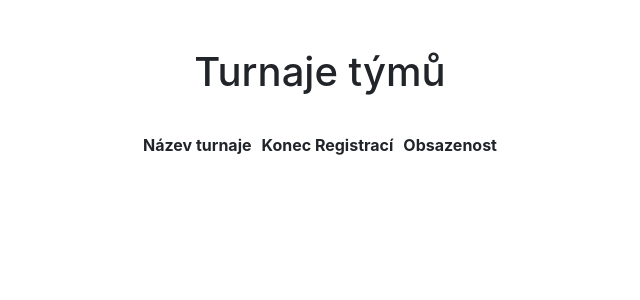
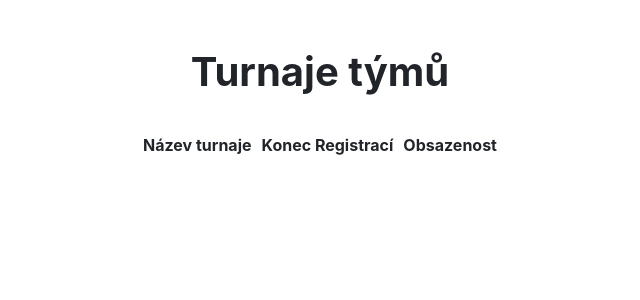
Before and after one commit to Jonnymen/IIS-projekt, a Django app: page /list_tournament_t/ in a window 1280 px wide. Shown: the part 56-356 px from the top of the page, without its empty margins (320-960 px from the left). Run offline with Django 3.2, Linux system fonts and the light colour scheme; data that the repository does not hold is empty; some libraries are stand-ins or nearby versions.

Commit message:
Singles tournament  formatting

```diff
--- a/IIS_project/Kulecnik/templates/Kulecnik/tournament_t.html
+++ b/IIS_project/Kulecnik/templates/Kulecnik/tournament_t.html
@@ -5,7 +5,7 @@
     <div class="col-md-4 offset-md-4">
         <br>
         <br>
-        <h1 align="center">Turnaje týmů</h1><br>
+        <h1 align="center"><b>Turnaje týmů</b></h1><br>
         <table align="center" cellpadding = "5" cellspacing = "5">
             <tr>
                 <td><b>Název turnaje</b></td>
```
